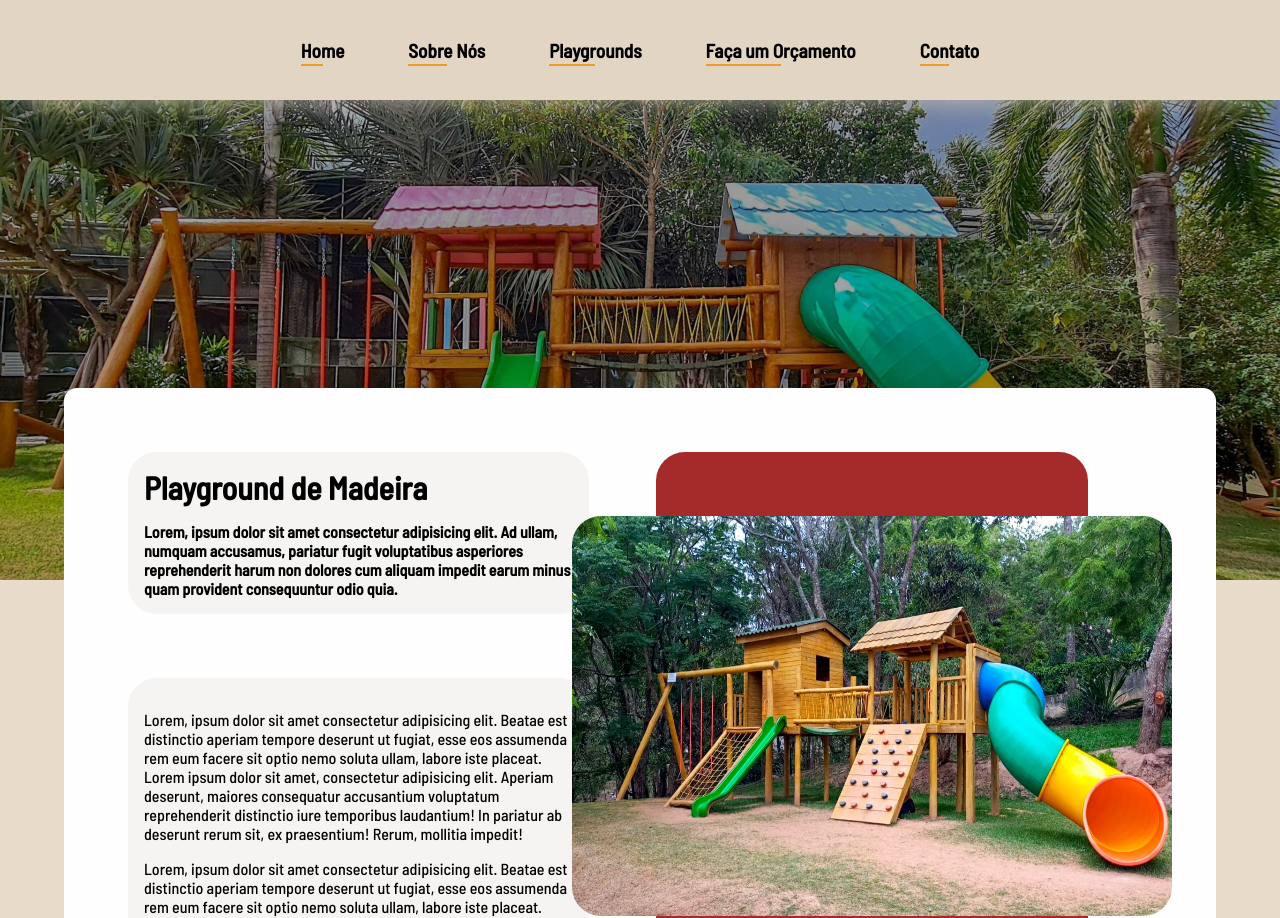
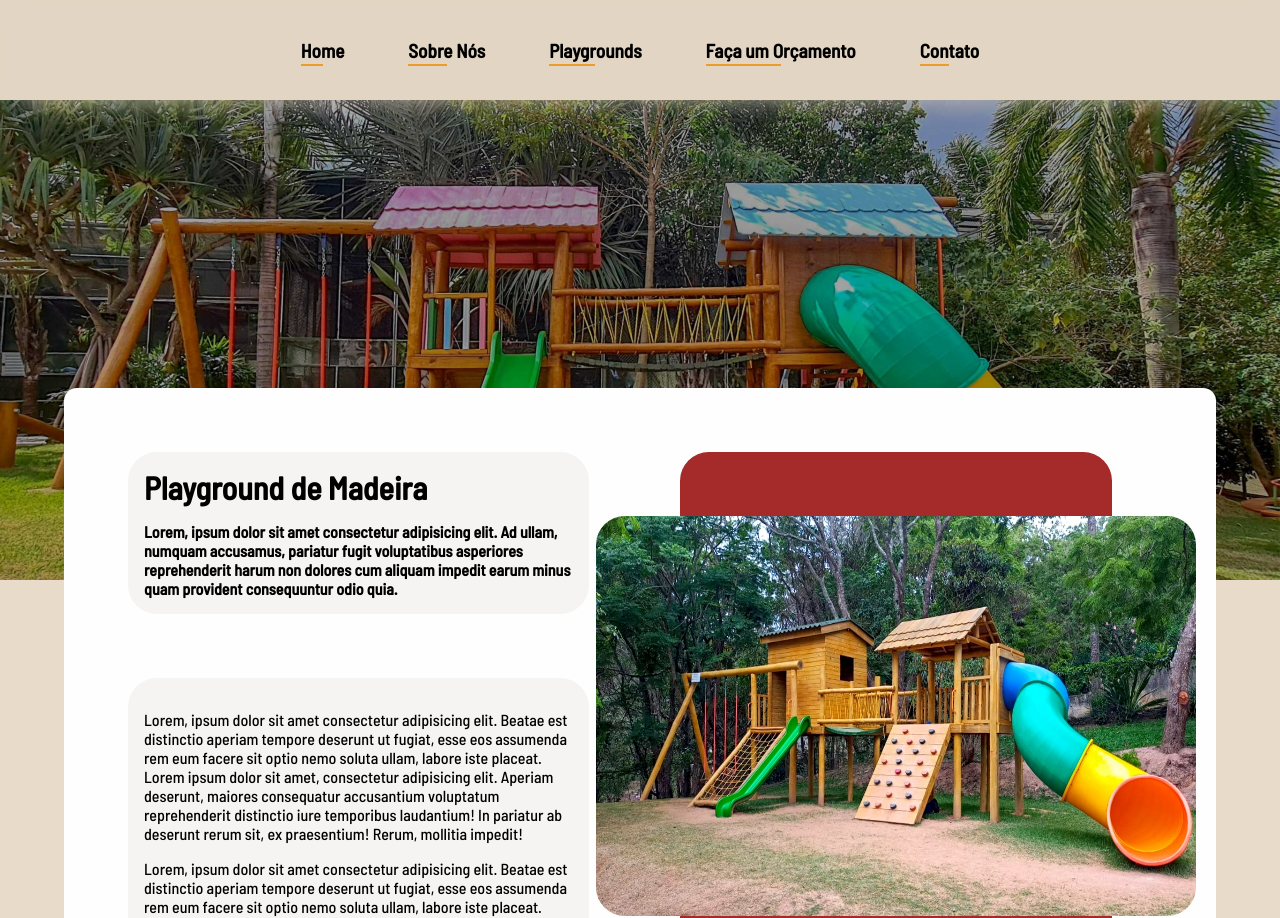
Before and after one commit to Gabriel-Andreoni/lp-template, a Next.js app: page /playgrounds in a window 1280 px wide. Shown: the top 918 px of the page. Built offline with nearby package versions, Linux system fonts and the light colour scheme.

Commit message:
Update playgrounds.css

```diff
--- a/app/playgrounds/playgrounds.css
+++ b/app/playgrounds/playgrounds.css
@@ -99,8 +99,7 @@
             padding: 0 1em 1em 1em;
 
             display: flex;
-            flex-direction: column;
-            justify-content: flex-start;
+            justify-content: center;
             gap: 2em;
 
 
```
